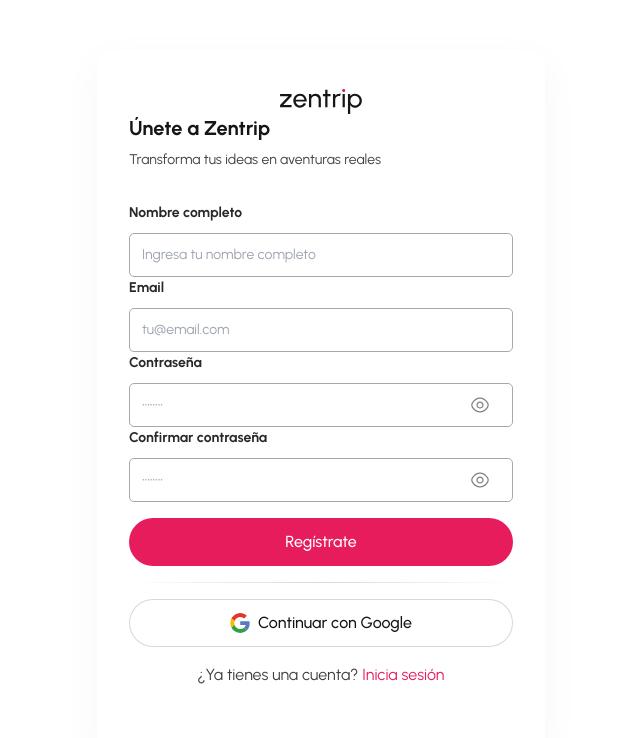
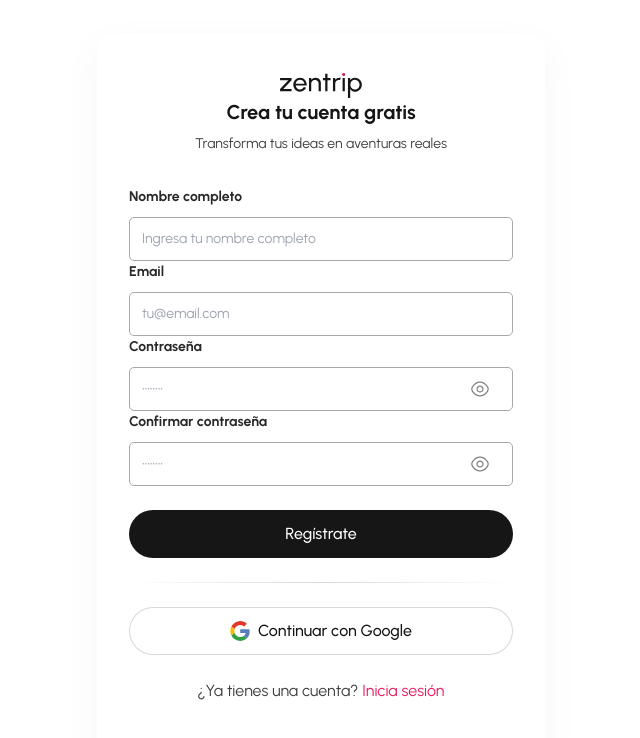
Before and after one commit to Ignacio918/viajes-app, a React (Vite) app in the folder viajes-app/: page /register in a window 1280 px wide. Shown: the top 738 px of the page, without its empty margins (319-959 px from the left). Built offline with nearby package versions, Linux system fonts and the light colour scheme; a web font is replaced by a local one.

Commit message:
nueva ui register

```diff
--- a/viajes-app/src/pages/RegisterPage.tsx
+++ b/viajes-app/src/pages/RegisterPage.tsx
@@ -168,7 +168,7 @@ const RegisterPage: React.FC<RegisterPageProps> = ({ onAuthSuccess }) => {
           <img src={Logo} alt="Zentrip Logo" className="auth-logo-image" />
         </div>
 
-        <h2 className="auth-title">Únete a Zentrip</h2>
+        <h2 className="auth-title">Crea tu cuenta gratis</h2>
         <p className="auth-description">
           Transforma tus ideas en aventuras reales
         </p>
--- a/viajes-app/src/styles/RegisterPage.css
+++ b/viajes-app/src/styles/RegisterPage.css
@@ -27,15 +27,15 @@
   }
 
   .auth-title {
-    @apply font-urbanist font-bold text-xl text-dark dark:text-white;
+    @apply font-urbanist font-bold text-xl text-dark dark:text-white text-center;
   }
 
   .auth-description {
-    @apply text-gray-800 dark:text-gray-300 text-sm max-w-sm mt-2 font-urbanist;
+    @apply text-gray-800 dark:text-gray-300 text-sm max-w-sm mt-2 font-urbanist text-center mx-auto;
   }
 
   .auth-form {
-    @apply flex flex-col space-y-4 my-8;
+    @apply flex flex-col space-y-6 my-8; /* Cambié space-y-4 por space-y-6 */
   }
 
   .auth-input-group {
@@ -44,7 +44,7 @@
 
   .auth-button {
     @apply relative flex items-center justify-center w-full rounded-full h-12 font-urbanist font-medium;
-    @apply bg-pink-600 text-white transition-all duration-300;
+    @apply bg-dark text-white transition-all duration-300 dark:bg-white dark:text-dark;
     @apply hover:bg-opacity-90 hover:-translate-y-0.5 active:translate-y-0;
   }
 
```
